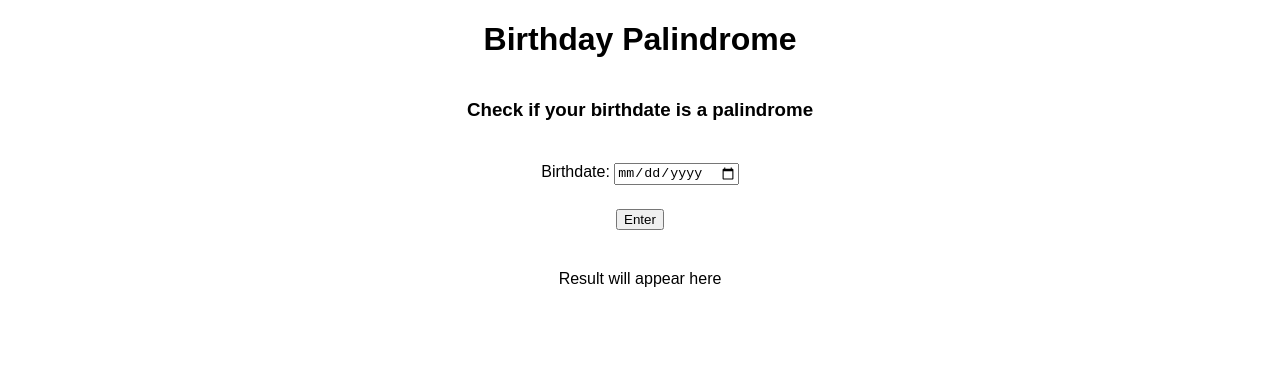
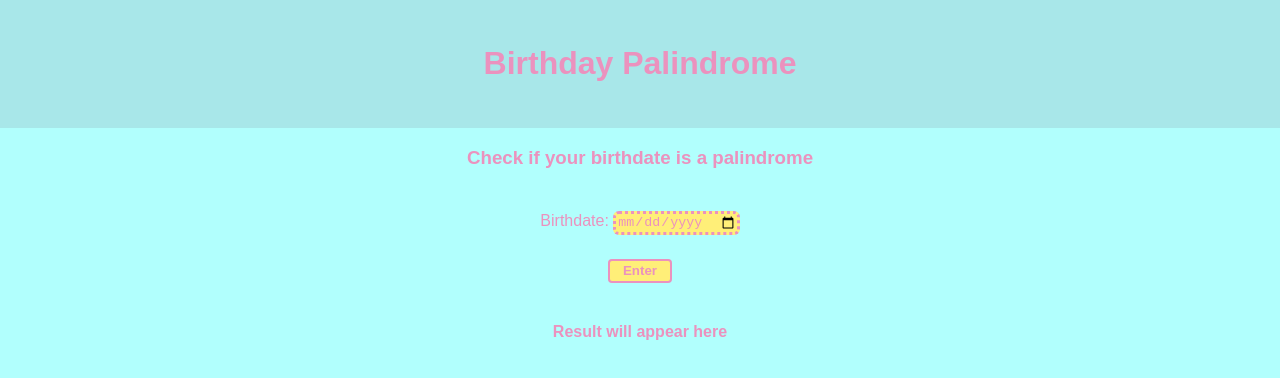
Before and after one commit to DivyanshSareen/palindrome-bday, a website built with Parcel: page index.html in a window 1280 px wide. Built offline with nearby package versions, Linux system fonts and the light colour scheme.

Commit message:
added style

```diff
--- a/src/index.js
+++ b/src/index.js
@@ -12,7 +12,6 @@ function makeArray(date) {
 
 function getAllPermutation(date) {
   let a = makeArray(date);
-  console.log(date);
   return [
     a[2] + a[1] + a[0],
     a[1] + a[2] + a[0],
@@ -34,7 +33,6 @@ function checkPalindrome(str) {
 function checkAllDates(date) {
   let f = false;
   let arr = getAllPermutation(date);
-  console.log(arr);
   for (let i = 0; i < arr.length; i += 1) {
     if (checkPalindrome(arr[i])) {
       f = true;
--- a/src/styles.css
+++ b/src/styles.css
@@ -1,6 +1,32 @@
 body {
   font-family: sans-serif;
   text-align: center;
+  background: #b1fffd;
+  margin: 0;
+  padding: 0;
+  color: #eb92be;
+}
+header {
+  background: #a8e7e9;
+  padding: 1.5em;
+}
+input[type="date"] {
+  color: #eb92be;
+  background: #ffef78;
+  border: 3.5px dotted #eb92be;
+  border-radius: 6px;
+}
+#enter {
+  background: #ffef78;
+  color: #eb92be;
+  font-weight: 550;
+  border: 2px solid #eb92be;
+  border-radius: 4px;
+  width: 4rem;
+  height: 1.5rem;
+}
+#res {
+  font-weight: 600;
 }
 #container {
   display: flex;
```
